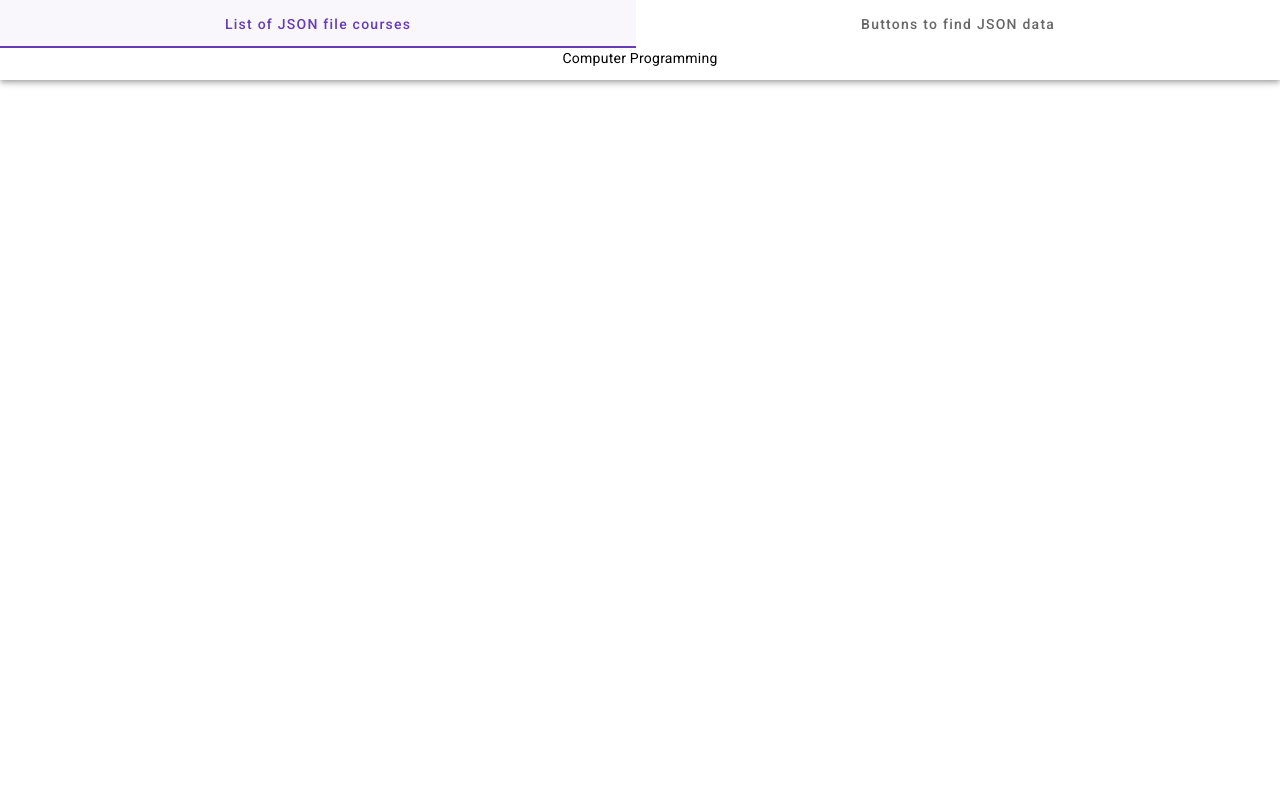
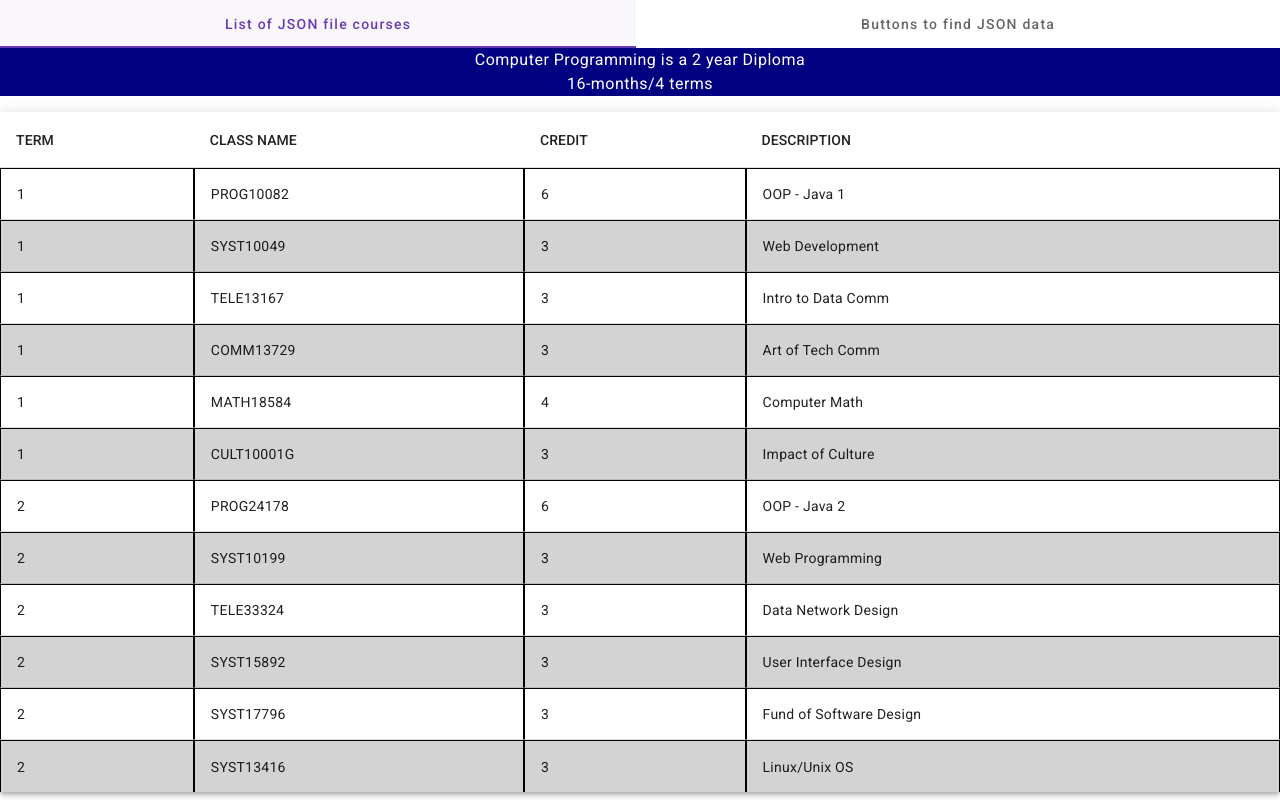
Before and after one commit to maimengmeo/jsonIntro, an Angular app: page / in a window 1280 px wide. Built offline with nearby package versions, Linux system fonts and the light colour scheme.

Commit message:
style table

```diff
--- a/src/app/json-list/json-list.component.html
+++ b/src/app/json-list/json-list.component.html
@@ -1 +1,37 @@
-<p>{{cphead.programName}}</p>
+<h4 [ngStyle]="{color: 'white', backgroundColor: 'navy'}">
+    {{cphead.programName}} is a {{cphead.credential}} <br>
+    {{cphead.schedule}}
+</h4>
+
+<!-- <ul>
+    <li *ngFor="let x of courses">
+        Class: {{x.class}}
+    </li>
+</ul> -->
+
+<!-- angular material table from jsonIntro.txt -->
+<table mat-table [dataSource]="courses" class="mat-elevation-z8">
+    <ng-container matColumnDef="term">
+    <th mat-header-cell *matHeaderCellDef>TERM</th>
+    <td mat-cell *matCellDef="let x"> {{x.term}} </td>
+    </ng-container>
+
+      <!-- Include other rows -->
+    <ng-container matColumnDef="class">
+    <th mat-header-cell *matHeaderCellDef>CLASS NAME</th>
+    <td mat-cell *matCellDef="let x"> {{x.class}} </td>
+    </ng-container>
+
+    <ng-container matColumnDef="credit">
+    <th mat-header-cell *matHeaderCellDef>CREDIT</th>
+    <td mat-cell *matCellDef="let x"> {{x.credit}} </td>
+    </ng-container>
+
+    <ng-container matColumnDef="description">
+    <th mat-header-cell *matHeaderCellDef>DESCRIPTION</th>
+    <td mat-cell *matCellDef="let x"> {{x.description}} </td>
+    </ng-container>
+
+    <tr mat-header-row *matHeaderRowDef="displayedColumns"></tr> <!-- Declar var in .ts -->
+    <tr mat-row *matRowDef="let row; columns: displayedColumns;"></tr>
+  </table>
--- a/src/app/json-list/json-list.component.ts
+++ b/src/app/json-list/json-list.component.ts
@@ -9,4 +9,6 @@ import { Courses, CPHead } from '../cpinterfaces';
 export class JsonListComponent {
   @Input() courses!: Courses[];
   @Input() cphead!: CPHead;
+
+  displayedColumns: string[] = ["term", "class", "credit", "description"]
 }
--- a/src/styles.css
+++ b/src/styles.css
@@ -12,3 +12,16 @@ body { margin: 0; font-family: Roboto, "Helvetica Neue", sans-serif; }
      'GRAD' 0,
      'opsz' 48
    }
+
+   table {
+    border: thin solid black;
+    width: 100%;
+  }
+
+  tr:nth-child(even) {
+    background-color: lightgray;
+    border: thin solid black;
+  }
+  td {border: thin solid black;}
+
+  .title {font-weight: bold; text-align: center; color: navy;}
```
